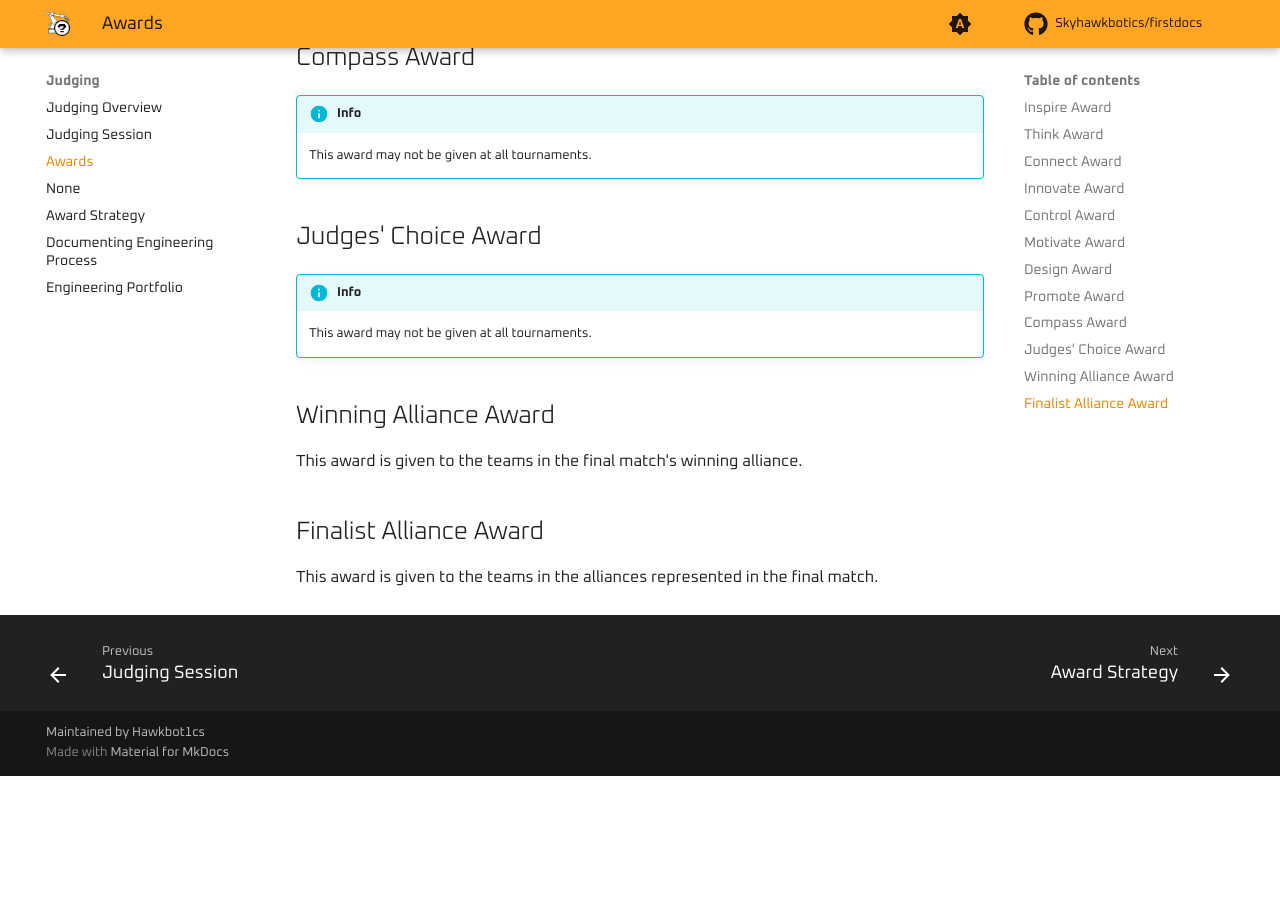
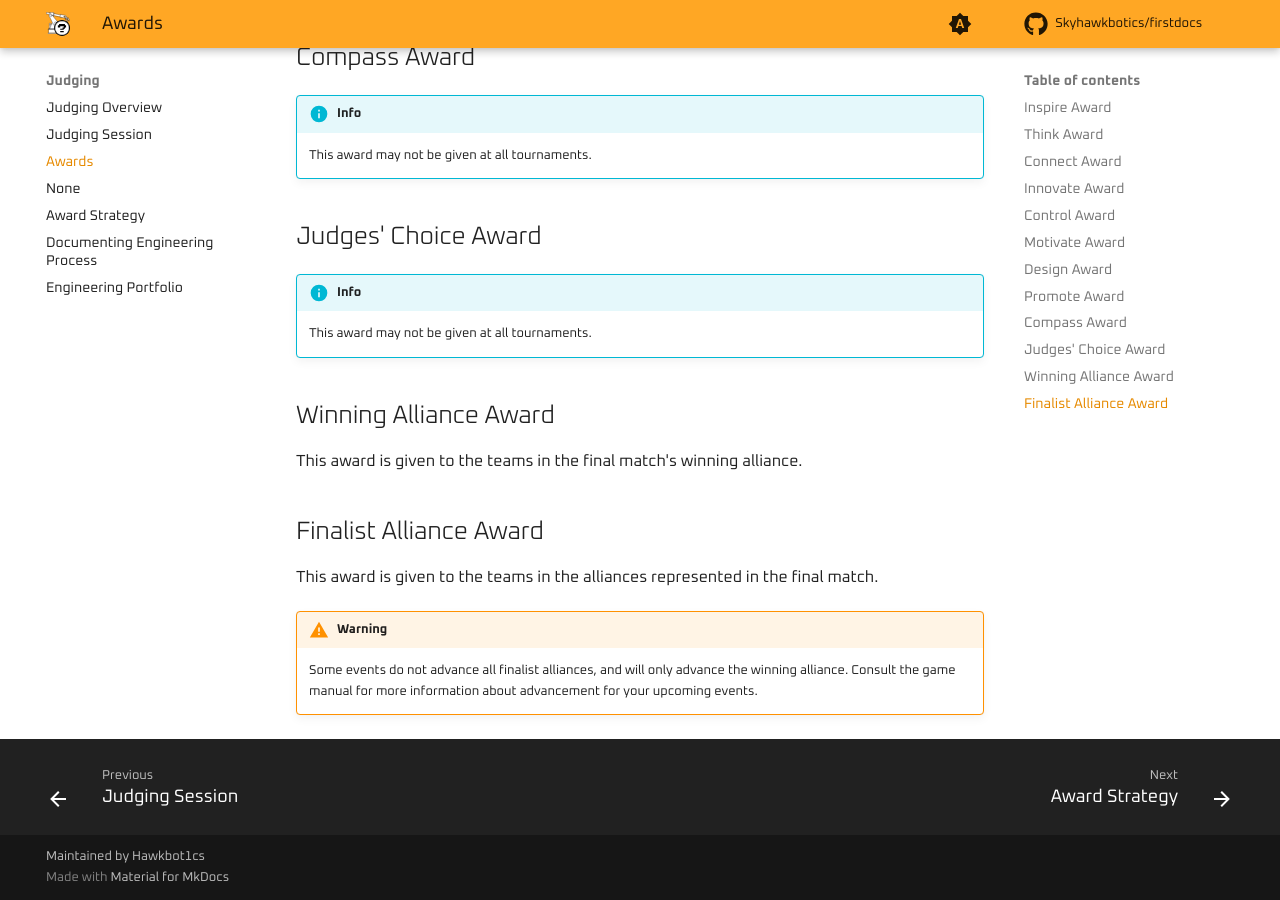
Before and after one commit to Skyhawkbotics/firstdocs, an MkDocs documentation site: the page built from source/docs/judging/awards.md, in a window 1280 px wide and 900 px high, scrolled down 2590 px. Built offline with MkDocs 1.6.1 and Material for MkDocs 9.7.7, drawn with Linux system fonts in a browser that asks for light colours; comment, search, counter and statistics services are not loaded; before the commit the page ends 3366 px from its top, so only the background shows below that.

Commit message:
Add warning about finalist alliance advancement
Added a warning to clarify that not all events advance all finalist alliances, and only the winning alliance may advance in some cases. Users are advised to consult the game manual for specific advancement rules.

```diff
--- a/source/docs/judging/awards.md
+++ b/source/docs/judging/awards.md
@@ -89,3 +89,7 @@ This award is given to the teams in the final match's winning alliance.
 
 ## Finalist Alliance Award
 This award is given to the teams in the alliances represented in the final match.
+
+!!! warning
+
+    Some events do not advance all finalist alliances, and will only advance the winning alliance. Consult the game manual for more information about advancement for your upcoming events.
```
